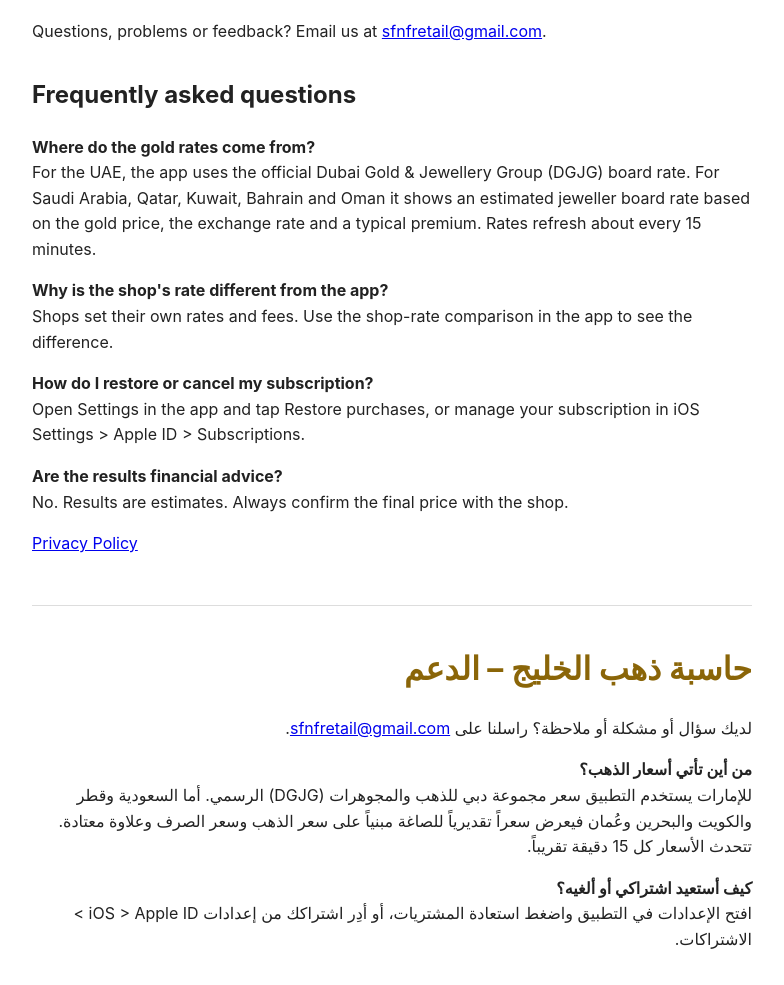
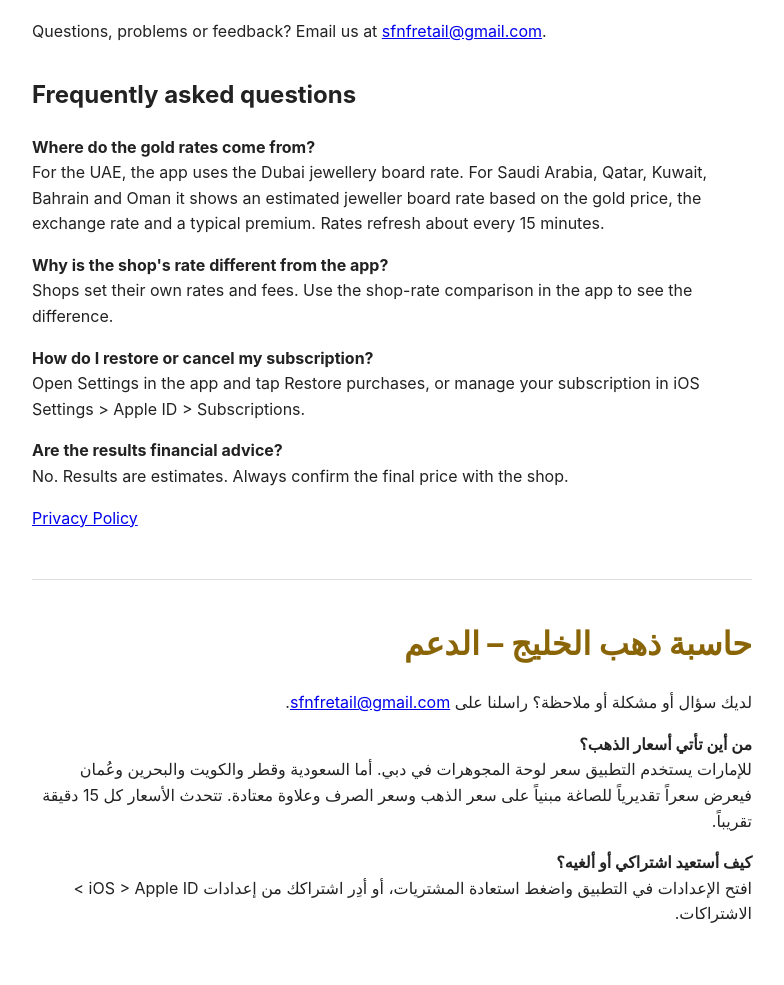
Before and after one commit to Sham-Studios/gulf-gold-calculator-privacy, a plain HTML site: page support.html in a window 1280 px wide. Shown: the part 86-1071 px from the top of the page, without its empty margins (248-1032 px from the left). After the commit the page ends 1045 px from the top, so only its background shows below. Drawn offline with Linux system fonts and the light colour scheme.

Commit message:
Support page: describe the Dubai rate source accurately
Co-Authored-By: Claude Sonnet 5.5 <noreply@anthropic.com>
Claude-Session: https://claude.ai/code/session_016MK13jPMvJW5dveBrp69Ff

```diff
--- a/support.html
+++ b/support.html
@@ -17,7 +17,7 @@
 
 <h2>Frequently asked questions</h2>
 <p><strong>Where do the gold rates come from?</strong><br>
-For the UAE, the app uses the official Dubai Gold &amp; Jewellery Group (DGJG) board rate. For Saudi Arabia, Qatar, Kuwait, Bahrain and Oman it shows an estimated jeweller board rate based on the gold price, the exchange rate and a typical premium. Rates refresh about every 15 minutes.</p>
+For the UAE, the app uses the Dubai jewellery board rate. For Saudi Arabia, Qatar, Kuwait, Bahrain and Oman it shows an estimated jeweller board rate based on the gold price, the exchange rate and a typical premium. Rates refresh about every 15 minutes.</p>
 <p><strong>Why is the shop's rate different from the app?</strong><br>
 Shops set their own rates and fees. Use the shop-rate comparison in the app to see the difference.</p>
 <p><strong>How do I restore or cancel my subscription?</strong><br>
@@ -30,7 +30,7 @@ No. Results are estimates. Always confirm the final price with the shop.</p>
 <h1>حاسبة ذهب الخليج – الدعم</h1>
 <p>لديك سؤال أو مشكلة أو ملاحظة؟ راسلنا على <a href="mailto:sfnfretail@gmail.com">sfnfretail@gmail.com</a>.</p>
 <p><strong>من أين تأتي أسعار الذهب؟</strong><br>
-للإمارات يستخدم التطبيق سعر مجموعة دبي للذهب والمجوهرات (DGJG) الرسمي. أما السعودية وقطر والكويت والبحرين وعُمان فيعرض سعراً تقديرياً للصاغة مبنياً على سعر الذهب وسعر الصرف وعلاوة معتادة. تتحدث الأسعار كل 15 دقيقة تقريباً.</p>
+للإمارات يستخدم التطبيق سعر لوحة المجوهرات في دبي. أما السعودية وقطر والكويت والبحرين وعُمان فيعرض سعراً تقديرياً للصاغة مبنياً على سعر الذهب وسعر الصرف وعلاوة معتادة. تتحدث الأسعار كل 15 دقيقة تقريباً.</p>
 <p><strong>كيف أستعيد اشتراكي أو ألغيه؟</strong><br>
 افتح الإعدادات في التطبيق واضغط استعادة المشتريات، أو أدِر اشتراكك من إعدادات iOS &gt; Apple ID &gt; الاشتراكات.</p>
 </div>
```
